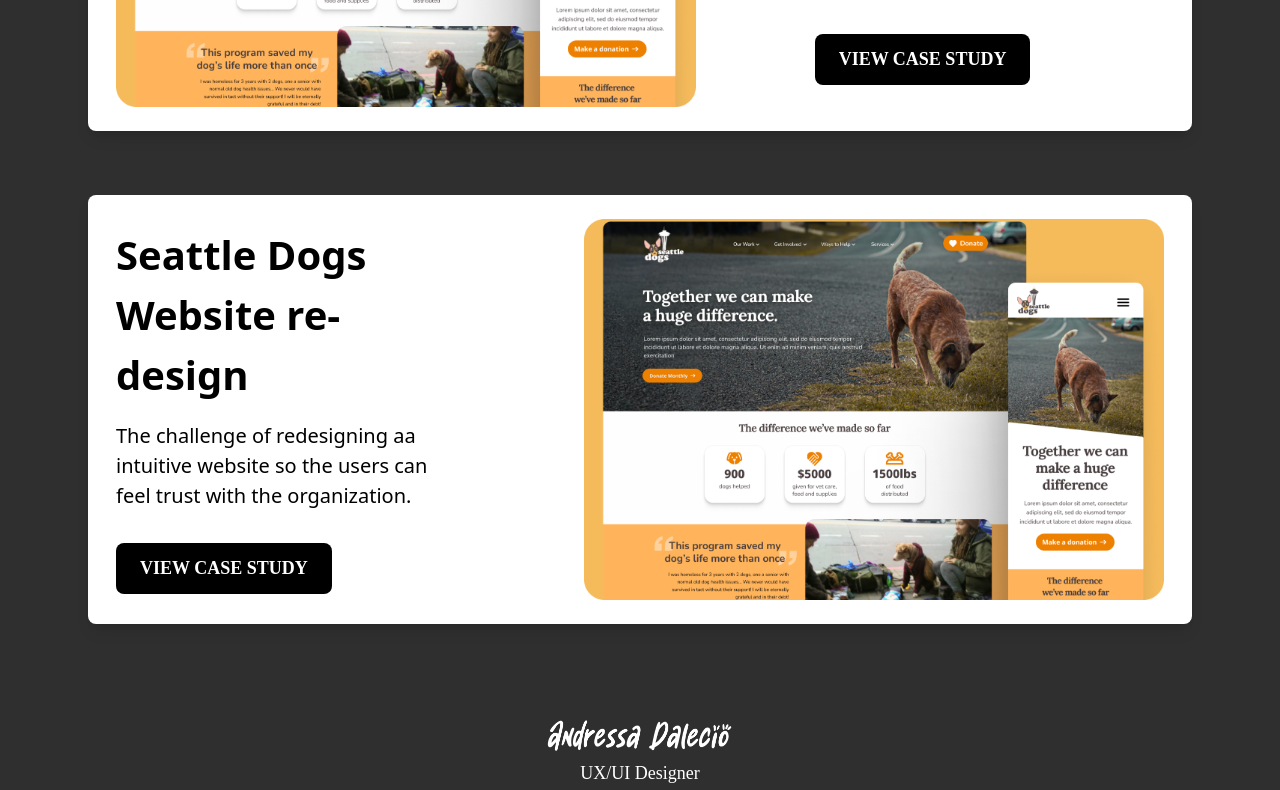
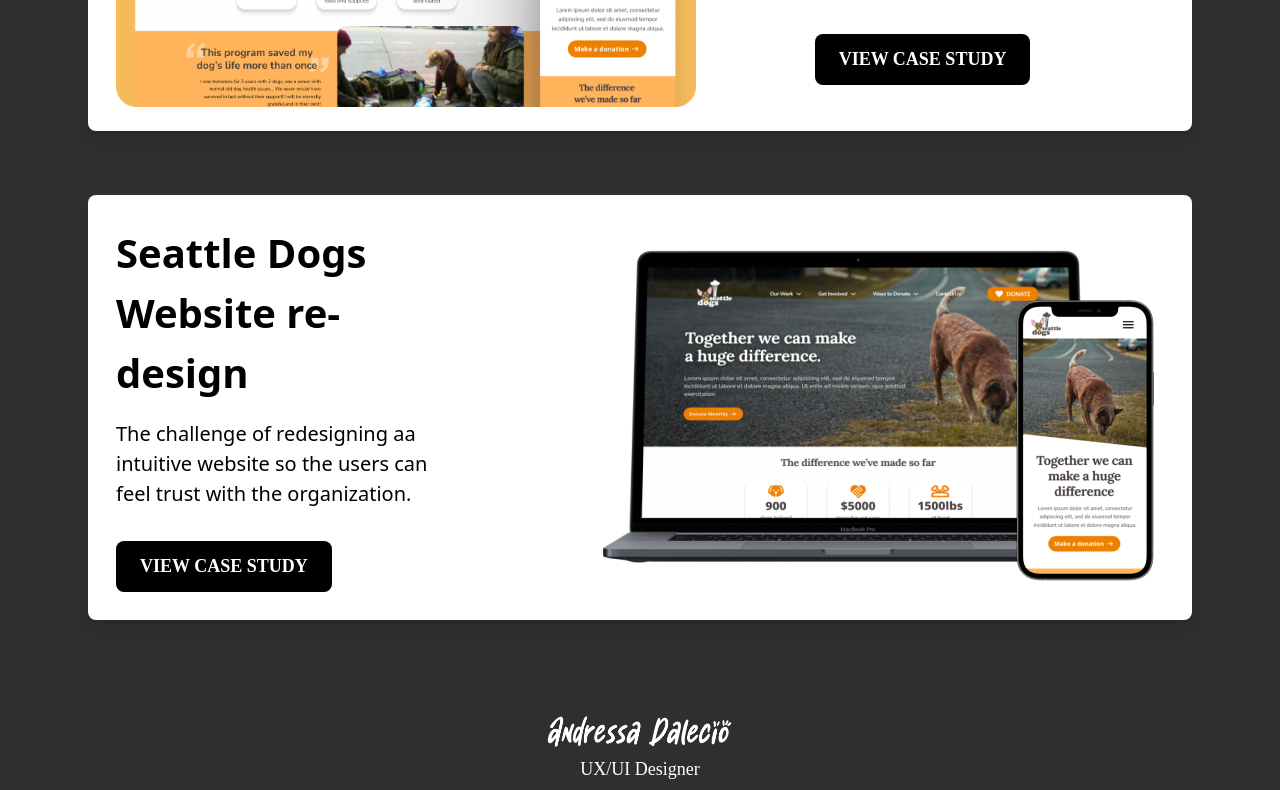
Before and after one commit to gustxyz/andressa-portfolio, a Next.js app: page /my-work in a window 1280 px wide. Shown: the part 427-1217 px from the top of the page. Built offline with nearby package versions, Linux system fonts and the light colour scheme.

Commit message:
add_mockup

```diff
--- a/app/my-work/page.tsx
+++ b/app/my-work/page.tsx
@@ -36,7 +36,7 @@ export default function Home() {
       <Spacer />
       <Container>
         <Card
-          imagePath="/images/project_card_1.png"
+          imagePath="/images/seattle_dogs_mockup.png"
           contentTitle="Seattle Dogs Website re-design"
           contentParagraph="The challenge of redesigning aa intuitive website so the users can feel trust with the organization."
           contentAnchor="my-work/seattle-dogs"
```
Also changed, not shown: public/images/seattle_dogs_mockup.png (added).
